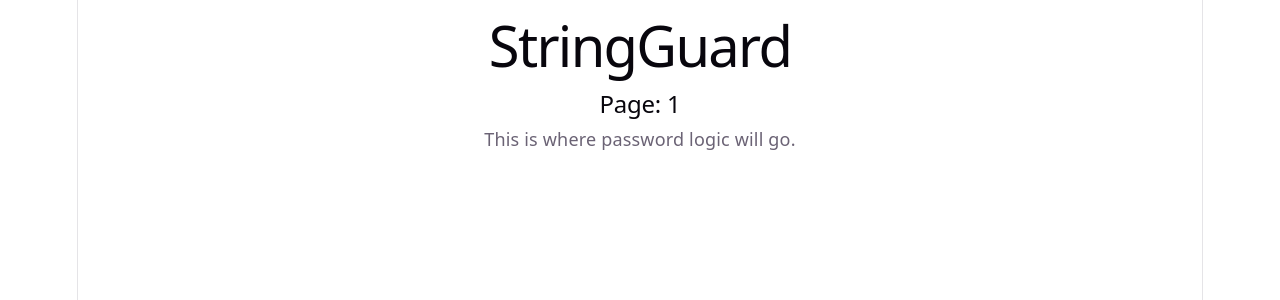
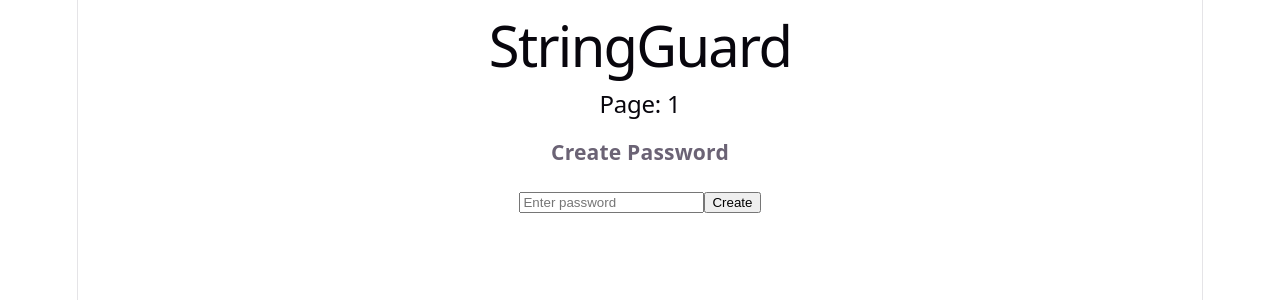
Before and after one commit to iggyboi2x/StringGuard, a React (Vite) app: page /page/1 in a window 1280 px wide. Shown: the top 300 px of the page. Built offline with nearby package versions, Linux system fonts and the light colour scheme; no server answers; the database is empty.

Commit message:
feat: fully functional 'setPage,enterPassword /w bcrypt, enterContent and saveContent` functions

```diff
--- a/src/pages/Page.jsx
+++ b/src/pages/Page.jsx
@@ -1,12 +1,147 @@
 import { useParams } from "react-router-dom";
+import { useEffect, useState } from "react";
+import { supabase } from "../lib/supabaseClient";
+import bcrypt from "bcryptjs";
 
 function Page() {
   const { slug } = useParams();
 
+  const [page, setPage] = useState(null);
+  const [loading, setLoading] = useState(true);
+  const [password, setPassword] = useState("");
+  const [unlocked, setUnlocked] = useState(false);
+  const [isNew, setIsNew] = useState(false);
+  const [content, setContent] = useState("");
+  const [saving, setSaving] = useState(false);
+
+  useEffect(() => {
+    checkPage();
+  }, []);
+
+  async function checkPage() {
+    const { data, error } = await supabase
+      .from("pages")
+      .select("*")
+      .eq("slug", slug)
+      .single();
+
+    if (error && error.code === "PGRST116") {
+      // Page does not exist
+      setIsNew(true);
+      setLoading(false);
+    } else if (data) {
+      // Page exists
+      setPage(data);
+      setContent(data.content || "");
+      setLoading(false);
+    } else {
+      console.error(error);
+      setLoading(false);
+    }
+  }
+
+  async function handleSubmit() {
+    if (!password) {
+      alert("Enter password");
+      return;
+    }
+
+    if (isNew) {
+      // CREATE NEW PAGE
+      const hashed = await bcrypt.hash(password, 10);
+
+      const { data, error } = await supabase
+        .from("pages")
+        .insert([
+          {
+            slug: slug,
+            password: hashed,
+            content: "",
+          },
+        ])
+        .select()
+        .single();
+
+      if (error) {
+        console.error(error);
+        return;
+      }
+
+      setPage(data);
+      setContent("");
+      setUnlocked(true);
+    } else {
+      // VERIFY PASSWORD
+      const valid = await bcrypt.compare(password, page.password);
+
+      if (!valid) {
+        alert("Wrong password");
+        return;
+      }
+
+      setUnlocked(true);
+    }
+  }
+
+  async function handleSave() {
+    setSaving(true);
+
+    const { error } = await supabase
+      .from("pages")
+      .update({
+        content: content,
+        updated_at: new Date(),
+      })
+      .eq("slug", slug);
+
+    if (error) {
+      console.error(error);
+      alert("Failed to save");
+    } else {
+      alert("Saved!");
+    }
+
+    setSaving(false);
+  }
+
+  if (loading) return <p>Loading...</p>;
+
   return (
     <div>
       <h2>Page: {slug}</h2>
-      <p>This is where password logic will go.</p>
+
+      {!unlocked ? (
+        <div>
+          <h3>{isNew ? "Create Password" : "Enter Password"}</h3>
+
+          <input
+            type="password"
+            placeholder="Enter password"
+            value={password}
+            onChange={(e) => setPassword(e.target.value)}
+          />
+
+          <button onClick={handleSubmit}>{isNew ? "Create" : "Unlock"}</button>
+        </div>
+      ) : (
+        <div>
+          <h3>Unlocked!</h3>
+
+          <textarea
+            rows="10"
+            cols="50"
+            value={content}
+            onChange={(e) => setContent(e.target.value)}
+            placeholder="Write something secret..."
+          />
+
+          <br />
+
+          <button onClick={handleSave} disabled={saving}>
+            {saving ? "Saving..." : "Save"}
+          </button>
+        </div>
+      )}
     </div>
   );
 }
```
